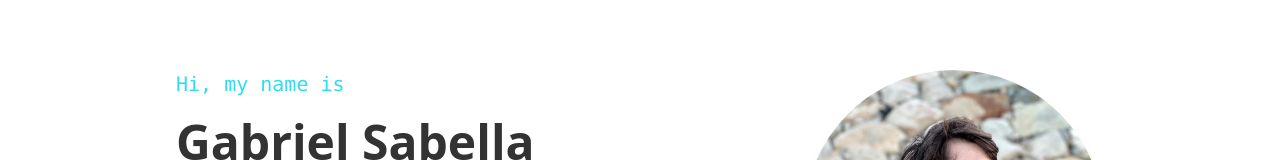
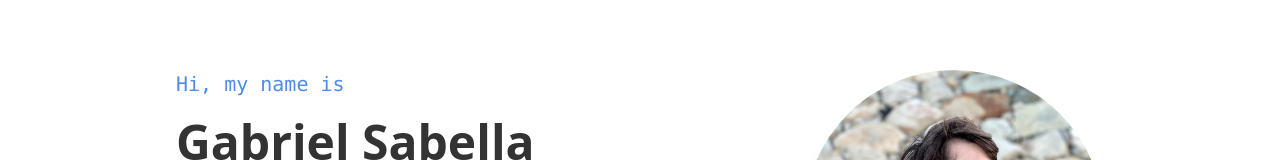
Before and after one commit to gabesabella/gabesabella.dev, a React (Create React App) app: page / in a window 1280 px wide. Shown: the part 154-314 px from the top of the page. Built offline with nearby package versions, Linux system fonts and the light colour scheme.

Commit message:
semibold

```diff
--- a/src/components/Hero.jsx
+++ b/src/components/Hero.jsx
@@ -13,7 +13,7 @@ export default function Hero(props) {
                 Hi, my name is
               </p>
               <div className="space-y-0 lg:space-y-5">
-                <h1 className="font-bold">{props.h1}</h1>
+                <h1 className="font-semibold">{props.h1}</h1>
                 <h2 className="font-semibold text-skin-muted">{props.h2}</h2>
               </div>
             </div>
--- a/src/index.css
+++ b/src/index.css
@@ -10,7 +10,7 @@
     --color-fill: #ffffff;
     --color-fill-muted: #f7f7f7;
     --color-fill-inverted: #333333;
-    --color-text-primary: #32dbf2;
+    --color-text-primary: #4d8cea;
   }
 
   .theme-light {
```
